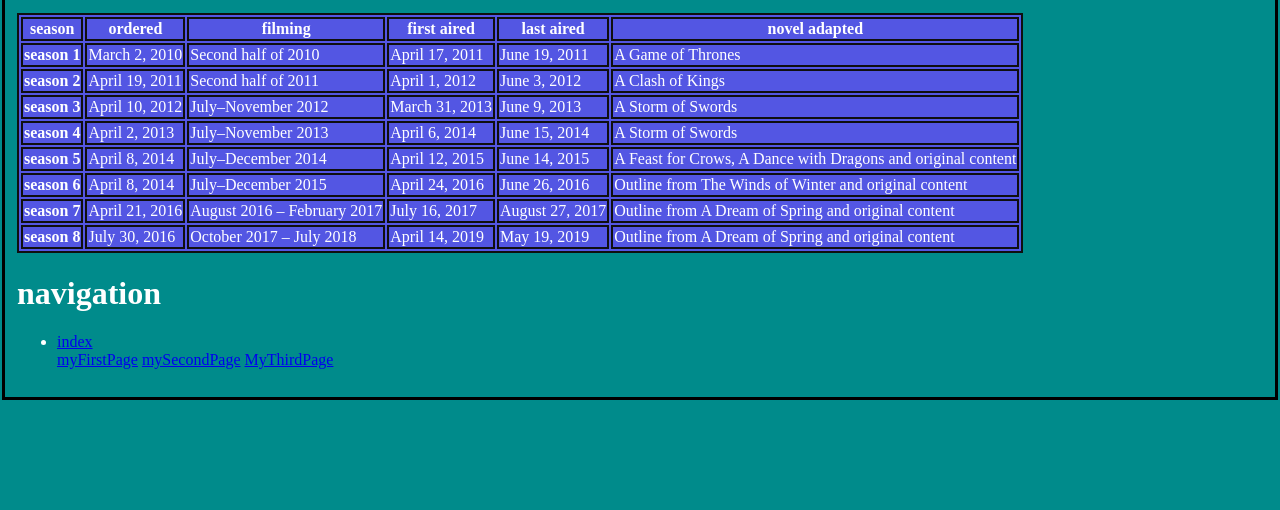
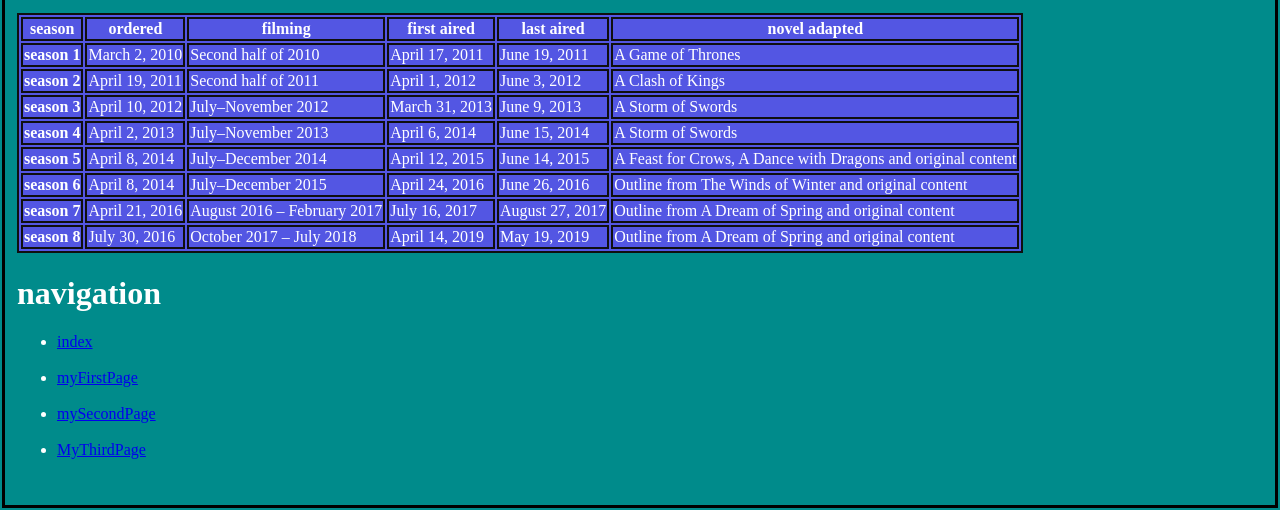
Before and after one commit to arielazulay/The-fourth-lesson-28.11.22, a plain HTML site: page MyThirdPage.html in a window 1280 px wide. Shown: the part 2293-2803 px from the top of the page. Before the commit the page ends 2695 px from the top, so only its background shows below. Drawn offline with Linux system fonts and the light colour scheme.

Commit message:
תיקון טעות

```diff
--- a/MyThirdPage.html
+++ b/MyThirdPage.html
@@ -120,10 +120,10 @@
 
     <h1>navigation</h1>
     <ul>
-      <li><a href="./index.html">index</a></li>
-      <il><a href="./myFirstPage.html"> myFirstPage</a></il>
-      <il><a href="./mySecondPage.html">mySecondPage</a></il>
-      <il><a href="./MyThirdPage.html">MyThirdPage</a></il>
+      <li><a href="./index.html">index</a></li><br>
+      <li><a href="./myFirstPage.html"> myFirstPage</a></li><br>
+      <li><a href="./mySecondPage.html">mySecondPage</a></li><br>
+      <li><a href="./MyThirdPage.html">MyThirdPage</a></li><br>
     </ul>
   </body>
 </html>
```
Also changed, not shown: index.html (+7 -3 lines), myFirstPage.html (+7 -3 lines), mySecondPage.html (+4 -4 lines).
